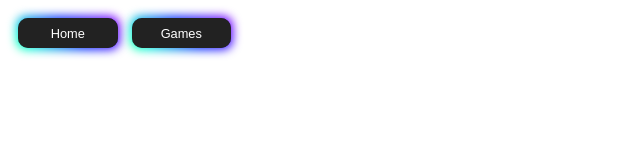
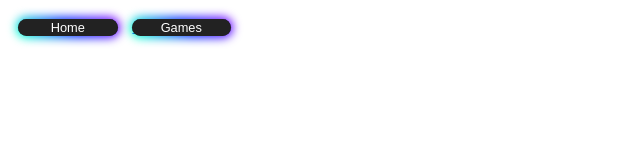
Before and after one commit to Kill3rtr0n/triplethreat, a plain HTML site: page html/index.html in a window 1280 px wide. Shown: the whole page, without its empty margins (0-640 px from the left). Drawn offline with Linux system fonts and the light colour scheme.

Commit message:
Update index.html

```diff
--- a/html/index.html
+++ b/html/index.html
@@ -9,7 +9,6 @@
     </a>
     <style>
         .button-style-1 {
-          padding: 0.6em;
           border: none;
           outline: none;
           width: 8%;
```
